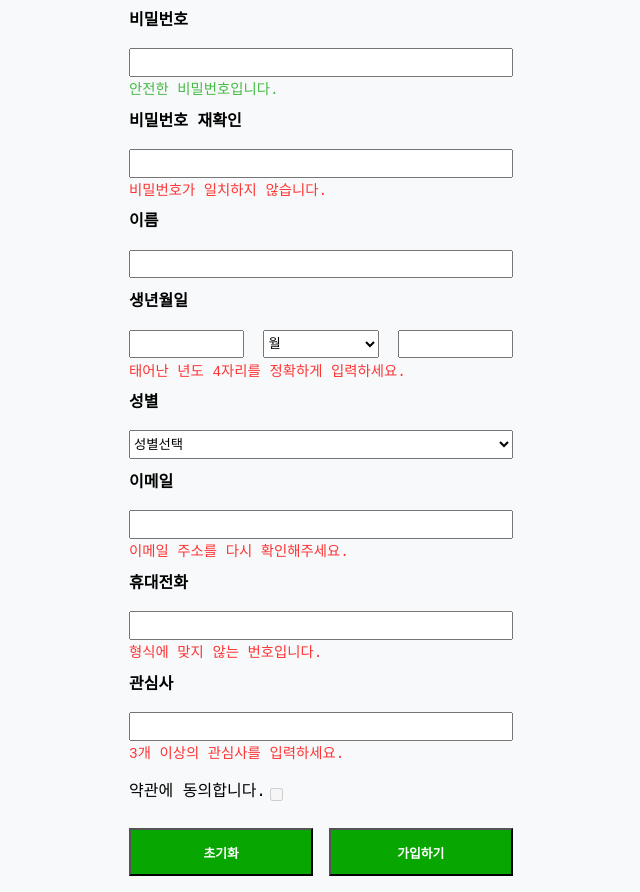
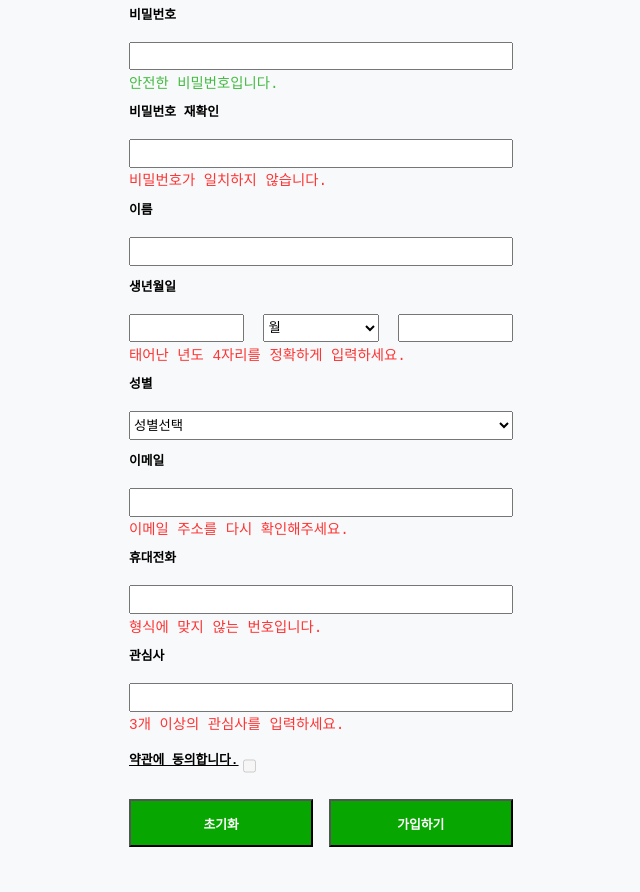
Before and after one commit to codesquad-member-2020/signup-2, a plain HTML site: page register.html in a window 1280 px wide. Shown: the part 216-1108 px from the top of the page, without its empty margins (319-959 px from the left). After the commit the page ends 1079 px from the top, so only its background shows below. Drawn offline with Linux system fonts and the light colour scheme.

Commit message:
[#7] style: 글자(font) 크기 조정
why: 글자 크기가, 사용자가 느끼기에 크게 느껴지는 것 같아, 크기를
줄였다.

```diff
--- a/register.css
+++ b/register.css
@@ -45,7 +45,7 @@ form > div {
 
 form label {
   font-weight: 700;
-  font-size: 1rem;
+  font-size: 0.8rem;
   margin-bottom: 1.2rem;
 }
 
@@ -96,11 +96,15 @@ span {
 
 form span {
   margin-top: 0.4rem;
+  font-weight: 0.8rem;
 }
 
 #agreement {
   display: flex;
   flex-direction: row;
+  font-weight: 700;
+  font-size: 0.8rem;
+  text-decoration: underline;
 }
 
 .center {
```
